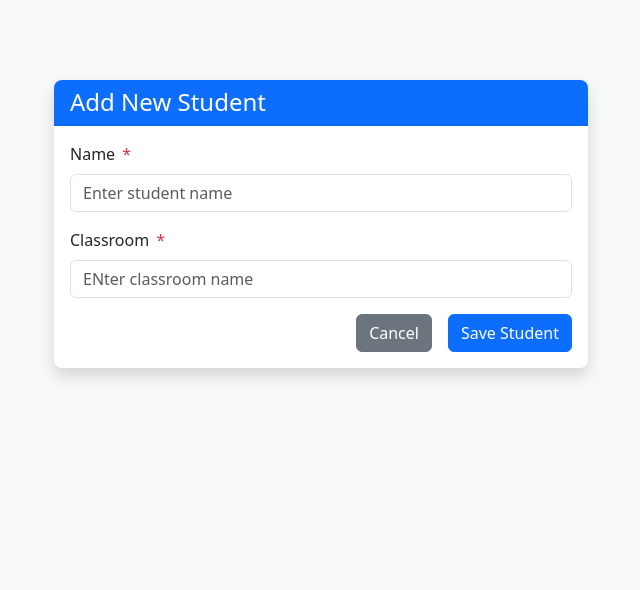
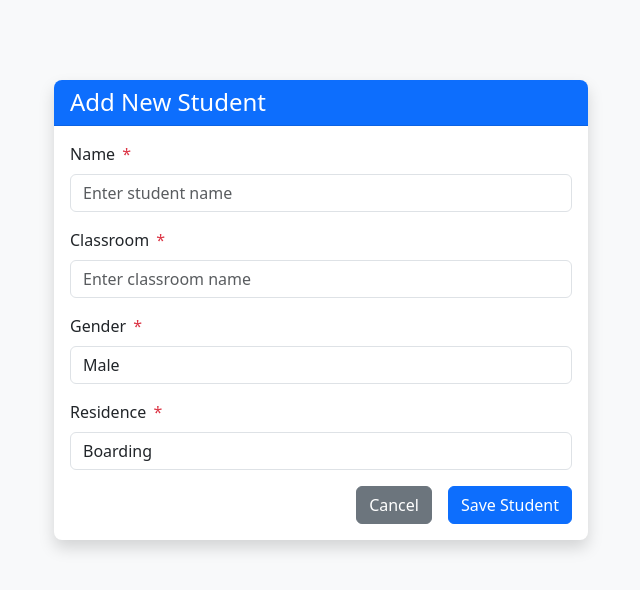
Before and after one commit to annick975/ML, a Django app: page /attendance/students/add/ in a window 1280 px wide. Shown: the top 590 px of the page, without its empty margins (319-959 px from the left). Run offline with Django 5.2, Linux system fonts and the light colour scheme.

Commit message:
Initial commit

```diff
--- a/school_mis/attendance/forms.py
+++ b/school_mis/attendance/forms.py
@@ -5,7 +5,7 @@ from .models import Student, Attendance
 class StudentForm(forms.ModelForm):
     class Meta:
         model = Student
-        fields = ['name', 'classroom']
+        fields = ['name', 'classroom', 'gender', 'residence']
         widgets = {
             'name': forms.TextInput(attrs={
                 'class': 'form-control',
@@ -13,6 +13,13 @@ class StudentForm(forms.ModelForm):
             }),
             'classroom': forms.TextInput(attrs={
                 'class': 'form-control',
-                'placeholder': 'ENter classroom name'
+                'placeholder': 'Enter classroom name'
             }),
+            'gender': forms.Select(attrs={
+                'class': 'form-control'
+            }),
+            'residence': forms.Select(attrs={
+                'class': 'form-control',
+                'default': 'Boarding'
+            })
         }
--- a/school_mis/attendance/models.py
+++ b/school_mis/attendance/models.py
@@ -2,9 +2,21 @@ from django.db import models
 from django.utils import timezone
 
 class Student(models.Model):
+    GENDER_CHOICES = [
+        ('M', 'Male'),
+        ('F', 'Female'),
+        ('O', 'Other'),
+    ]
+
+    RESIDENCE_CHOICES = [
+        ('Boarding', 'Boarding'),
+        ('Day', 'Day'),
+    ]
+
     name = models.CharField(max_length=100)
     classroom = models.CharField(max_length=100)
-
+    gender = models.CharField(max_length=1, choices=GENDER_CHOICES, default='M')
+    residence = models.CharField(max_length=10, choices=RESIDENCE_CHOICES, default='Boarding')
 
     class Meta:
         db_table = "student"
--- a/school_mis/attendance/templates/attendance/add_student.html
+++ b/school_mis/attendance/templates/attendance/add_student.html
@@ -39,6 +39,15 @@
                     <h4 class="mb-0">Add New Student</h4>
                 </div>
                 <div class="card-body">
+                    {% if messages %}
+                        {% for message in messages %}
+                            <div class="alert-{{ message.tags }} alert-dismissible" role="alert">
+                                {{ message }}
+                                <button type="button" class="btn-close" data-bs-dismiss="alert" aria-label="Close"></button>
+                            </div>
+                        {% endfor %}
+                    {% endif %}
+
                     <form method="post" class="needs-validation" novalidate>
                         {% csrf_token %}
 
--- a/school_mis/attendance/views.py
+++ b/school_mis/attendance/views.py
@@ -1,6 +1,6 @@
 from time import timezone
 from django.shortcuts import redirect, render, get_object_or_404
-
+from django.contrib import messages
 from django.db.models import Count, Q
 from datetime import date, timedelta
 from .models import Attendance, Student
@@ -12,7 +12,9 @@ def add_student(request):
         form = StudentForm(request.POST)
         if form.is_valid():
             form.save()
-            return redirect('attendance:mark_attendance')
+            messages.success(request, 'Student added successfully!')
+            return redirect('attendance:add_student')
+
     else:
         form = StudentForm()
     return render(request, 'attendance/add_student.html', {'form': form})
```
Also changed, not shown: school_mis/attendance/templates/attendance/mark_attendance.html (+3 -4 lines), school_mis/attendance/migrations/0002_student_gender_student_residence.py (added).
